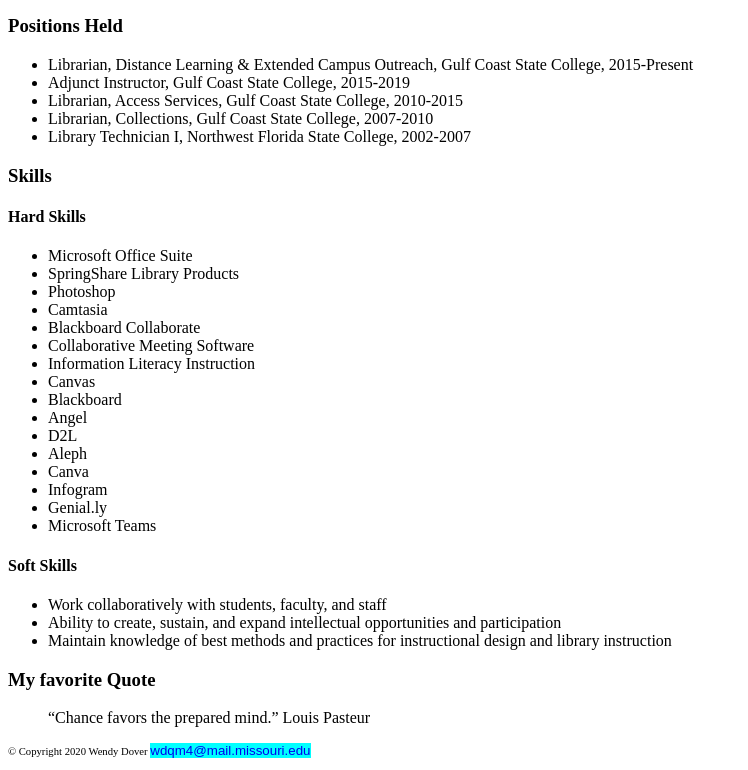
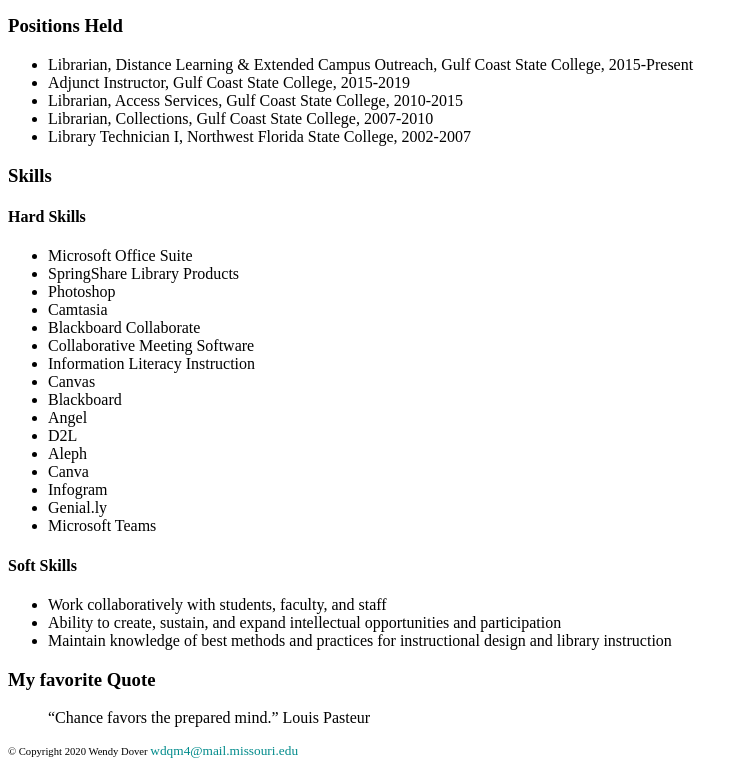
Before and after one commit to wendydover/wendydover.github.io, a plain HTML site: page islt_7310/index.html in a window 1280 px wide. Shown: the part 783-1553 px from the top of the page, without its empty margins (0-748 px from the left). Drawn offline with Linux system fonts and the light colour scheme.

Commit message:
Add files via upload

```diff
--- a/islt_7310/style.css
+++ b/islt_7310/style.css
@@ -9,4 +9,4 @@ a :hover {color:darkorange;}
 a :focus {color :darkorchid;}
 a :visited {color :fuchsia;}
 a :active {color :darkcyan;}
- a {text-decoration: none; font-size: 10pt; font-family: sans-serif; background-color: aqua}
+ a {text-decoration: none; font-size: 10pt; color: darkcyan;}
```
